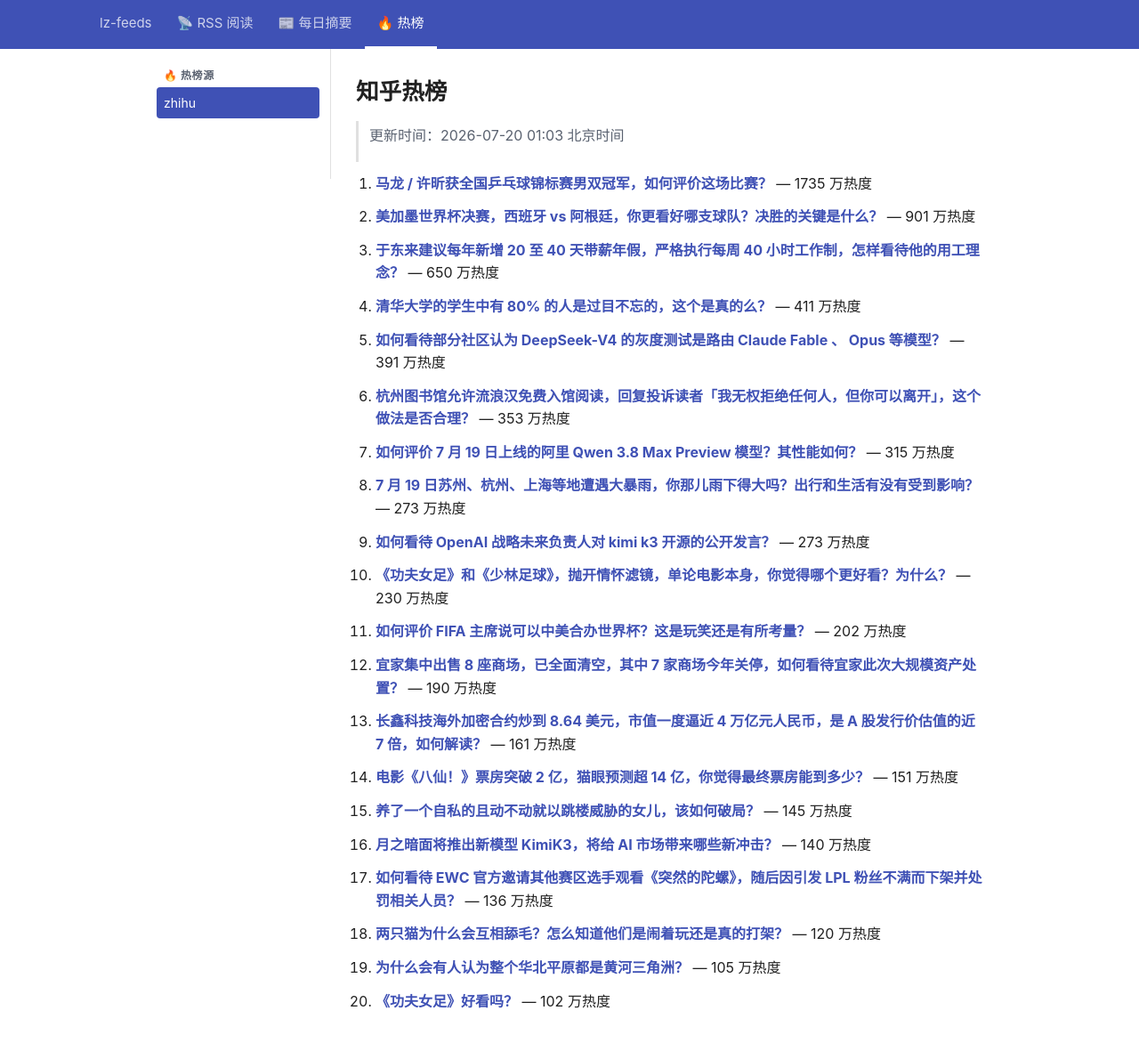
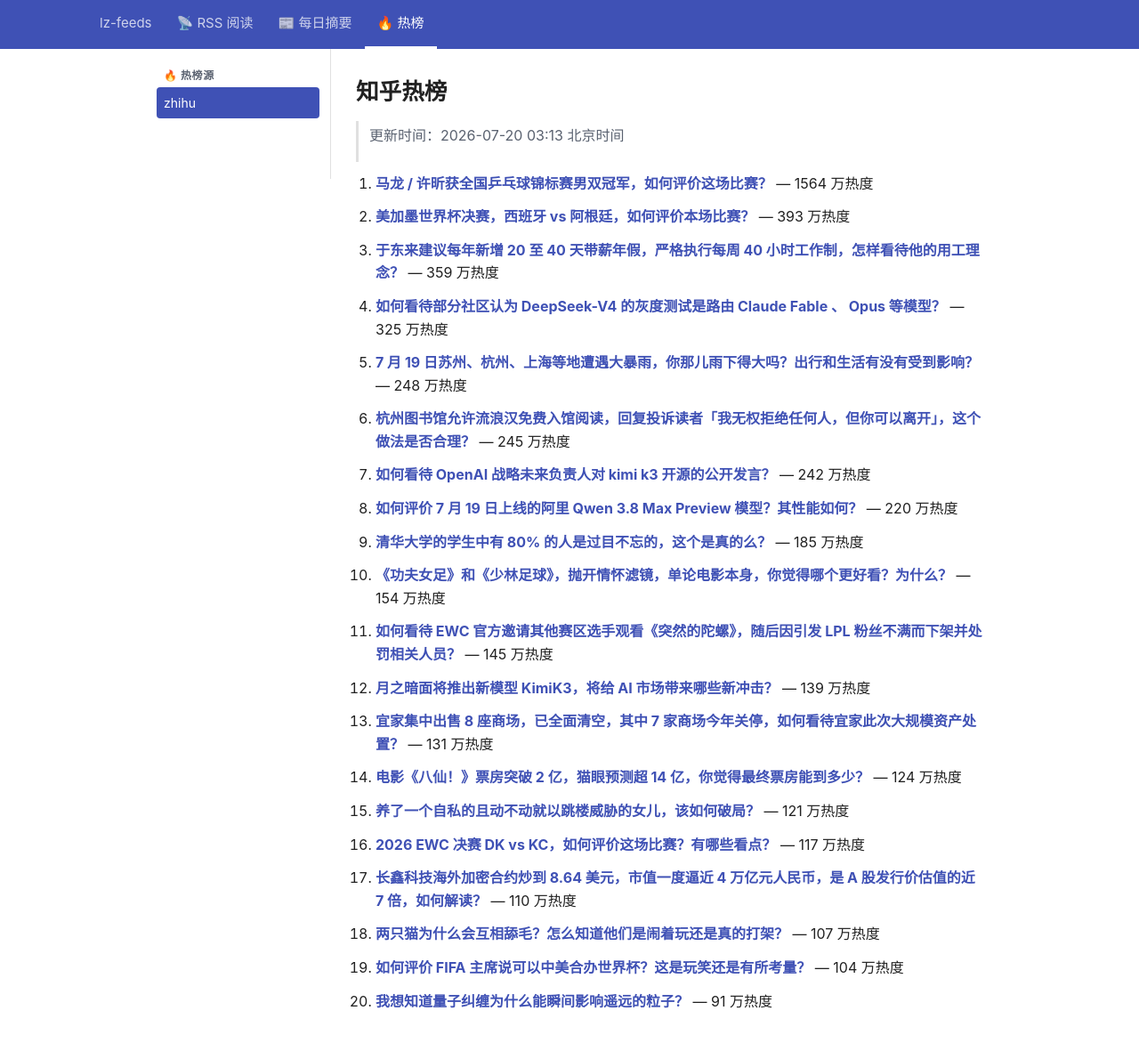
Before and after one commit to lizhang0101/lz-feeds, a Jekyll site: the page built from _hotlist/zhihu.md, in a window 1280 px wide and 1202 px high. Shown: the top 1172 px of the window at 89% size. Built offline with Jekyll 4.4.1, drawn with Linux system fonts in a browser that asks for light colours.

Commit message:
hotlist: 2026-07-19T19:13Z

```diff
--- a/_hotlist/zhihu.md
+++ b/_hotlist/zhihu.md
@@ -1,48 +1,48 @@
 ---
-updated: 2026-07-20 01:03 北京时间
+updated: 2026-07-20 03:13 北京时间
 count: 20
 ---
 
 # 知乎热榜
 
-> 更新时间：2026-07-20 01:03 北京时间
+> 更新时间：2026-07-20 03:13 北京时间
 
-1. **[马龙 / 许昕获全国乒乓球锦标赛男双冠军，如何评价这场比赛？](https://www.zhihu.com/question/2062261231742707046)** — 1735 万热度
+1. **[马龙 / 许昕获全国乒乓球锦标赛男双冠军，如何评价这场比赛？](https://www.zhihu.com/question/2062261231742707046)** — 1564 万热度
 
-2. **[美加墨世界杯决赛，西班牙 vs 阿根廷，你更看好哪支球队？决胜的关键是什么？](https://www.zhihu.com/question/2061433680585811334)** — 901 万热度
+2. **[美加墨世界杯决赛，西班牙 vs 阿根廷，如何评价本场比赛？](https://www.zhihu.com/question/2062177729605284253)** — 393 万热度
 
-3. **[于东来建议每年新增 20 至 40 天带薪年假，严格执行每周 40 小时工作制，怎样看待他的用工理念？](https://www.zhihu.com/question/2061431899038409047)** — 650 万热度
+3. **[于东来建议每年新增 20 至 40 天带薪年假，严格执行每周 40 小时工作制，怎样看待他的用工理念？](https://www.zhihu.com/question/2061431899038409047)** — 359 万热度
 
-4. **[清华大学的学生中有 80% 的人是过目不忘的，这个是真的么？](https://www.zhihu.com/question/27686348)** — 411 万热度
+4. **[如何看待部分社区认为 DeepSeek-V4 的灰度测试是路由 Claude Fable 、 Opus 等模型？](https://www.zhihu.com/question/2062188301013071138)** — 325 万热度
 
-5. **[如何看待部分社区认为 DeepSeek-V4 的灰度测试是路由 Claude Fable 、 Opus 等模型？](https://www.zhihu.com/question/2062188301013071138)** — 391 万热度
+5. **[7 月 19 日苏州、杭州、上海等地遭遇大暴雨，你那儿雨下得大吗？出行和生活有没有受到影响？](https://www.zhihu.com/question/2062227990260311853)** — 248 万热度
 
-6. **[杭州图书馆允许流浪汉免费入馆阅读，回复投诉读者「我无权拒绝任何人，但你可以离开」，这个做法是否合理？](https://www.zhihu.com/question/2061763921598476625)** — 353 万热度
+6. **[杭州图书馆允许流浪汉免费入馆阅读，回复投诉读者「我无权拒绝任何人，但你可以离开」，这个做法是否合理？](https://www.zhihu.com/question/2061763921598476625)** — 245 万热度
 
-7. **[如何评价 7 月 19 日上线的阿里 Qwen 3.8 Max Preview 模型？其性能如何？](https://www.zhihu.com/question/2062219946885657098)** — 315 万热度
+7. **[如何看待 OpenAI 战略未来负责人对 kimi k3 开源的公开发言？](https://www.zhihu.com/question/2062166923002090163)** — 242 万热度
 
-8. **[7 月 19 日苏州、杭州、上海等地遭遇大暴雨，你那儿雨下得大吗？出行和生活有没有受到影响？](https://www.zhihu.com/question/2062227990260311853)** — 273 万热度
+8. **[如何评价 7 月 19 日上线的阿里 Qwen 3.8 Max Preview 模型？其性能如何？](https://www.zhihu.com/question/2062219946885657098)** — 220 万热度
 
-9. **[如何看待 OpenAI 战略未来负责人对 kimi k3 开源的公开发言？](https://www.zhihu.com/question/2062166923002090163)** — 273 万热度
+9. **[清华大学的学生中有 80% 的人是过目不忘的，这个是真的么？](https://www.zhihu.com/question/27686348)** — 185 万热度
 
-10. **[《功夫女足》和《少林足球》，抛开情怀滤镜，单论电影本身，你觉得哪个更好看？为什么？](https://www.zhihu.com/question/2060160756528702468)** — 230 万热度
+10. **[《功夫女足》和《少林足球》，抛开情怀滤镜，单论电影本身，你觉得哪个更好看？为什么？](https://www.zhihu.com/question/2060160756528702468)** — 154 万热度
 
-11. **[如何评价 FIFA 主席说可以中美合办世界杯？这是玩笑还是有所考量？](https://www.zhihu.com/question/2061815234465981878)** — 202 万热度
+11. **[如何看待 EWC 官方邀请其他赛区选手观看《突然的陀螺》，随后因引发 LPL 粉丝不满而下架并处罚相关人员？](https://www.zhihu.com/question/2062125118537610523)** — 145 万热度
 
-12. **[宜家集中出售 8 座商场，已全面清空，其中 7 家商场今年关停，如何看待宜家此次大规模资产处置？](https://www.zhihu.com/question/2061839991072990909)** — 190 万热度
+12. **[月之暗面将推出新模型 KimiK3，将给 AI 市场带来哪些新冲击？](https://www.zhihu.com/question/2061156114658485568)** — 139 万热度
 
-13. **[长鑫科技海外加密合约炒到 8.64 美元，市值一度逼近 4 万亿元人民币，是 A 股发行价估值的近 7 倍，如何解读？](https://www.zhihu.com/question/2061864895159833546)** — 161 万热度
+13. **[宜家集中出售 8 座商场，已全面清空，其中 7 家商场今年关停，如何看待宜家此次大规模资产处置？](https://www.zhihu.com/question/2061839991072990909)** — 131 万热度
 
-14. **[电影《八仙！》票房突破 2 亿，猫眼预测超 14 亿，你觉得最终票房能到多少？](https://www.zhihu.com/question/2062129573198657251)** — 151 万热度
+14. **[电影《八仙！》票房突破 2 亿，猫眼预测超 14 亿，你觉得最终票房能到多少？](https://www.zhihu.com/question/2062129573198657251)** — 124 万热度
 
-15. **[养了一个自私的且动不动就以跳楼威胁的女儿，该如何破局？](https://www.zhihu.com/question/2051758275461436294)** — 145 万热度
+15. **[养了一个自私的且动不动就以跳楼威胁的女儿，该如何破局？](https://www.zhihu.com/question/2051758275461436294)** — 121 万热度
 
-16. **[月之暗面将推出新模型 KimiK3，将给 AI 市场带来哪些新冲击？](https://www.zhihu.com/question/2061156114658485568)** — 140 万热度
+16. **[2026 EWC 决赛 DK vs KC，如何评价这场比赛？有哪些看点？](https://www.zhihu.com/question/2062306087827501412)** — 117 万热度
 
-17. **[如何看待 EWC 官方邀请其他赛区选手观看《突然的陀螺》，随后因引发 LPL 粉丝不满而下架并处罚相关人员？](https://www.zhihu.com/question/2062125118537610523)** — 136 万热度
+17. **[长鑫科技海外加密合约炒到 8.64 美元，市值一度逼近 4 万亿元人民币，是 A 股发行价估值的近 7 倍，如何解读？](https://www.zhihu.com/question/2061864895159833546)** — 110 万热度
 
-18. **[两只猫为什么会互相舔毛？怎么知道他们是闹着玩还是真的打架？](https://www.zhihu.com/question/286733645)** — 120 万热度
+18. **[两只猫为什么会互相舔毛？怎么知道他们是闹着玩还是真的打架？](https://www.zhihu.com/question/286733645)** — 107 万热度
 
-19. **[为什么会有人认为整个华北平原都是黄河三角洲？](https://www.zhihu.com/question/2055944483448022210)** — 105 万热度
+19. **[如何评价 FIFA 主席说可以中美合办世界杯？这是玩笑还是有所考量？](https://www.zhihu.com/question/2061815234465981878)** — 104 万热度
 
-20. **[《功夫女足》好看吗？](https://www.zhihu.com/question/2059313174541775507)** — 102 万热度
+20. **[我想知道量子纠缠为什么能瞬间影响遥远的粒子？](https://www.zhihu.com/question/2059281079941457516)** — 91 万热度
```
